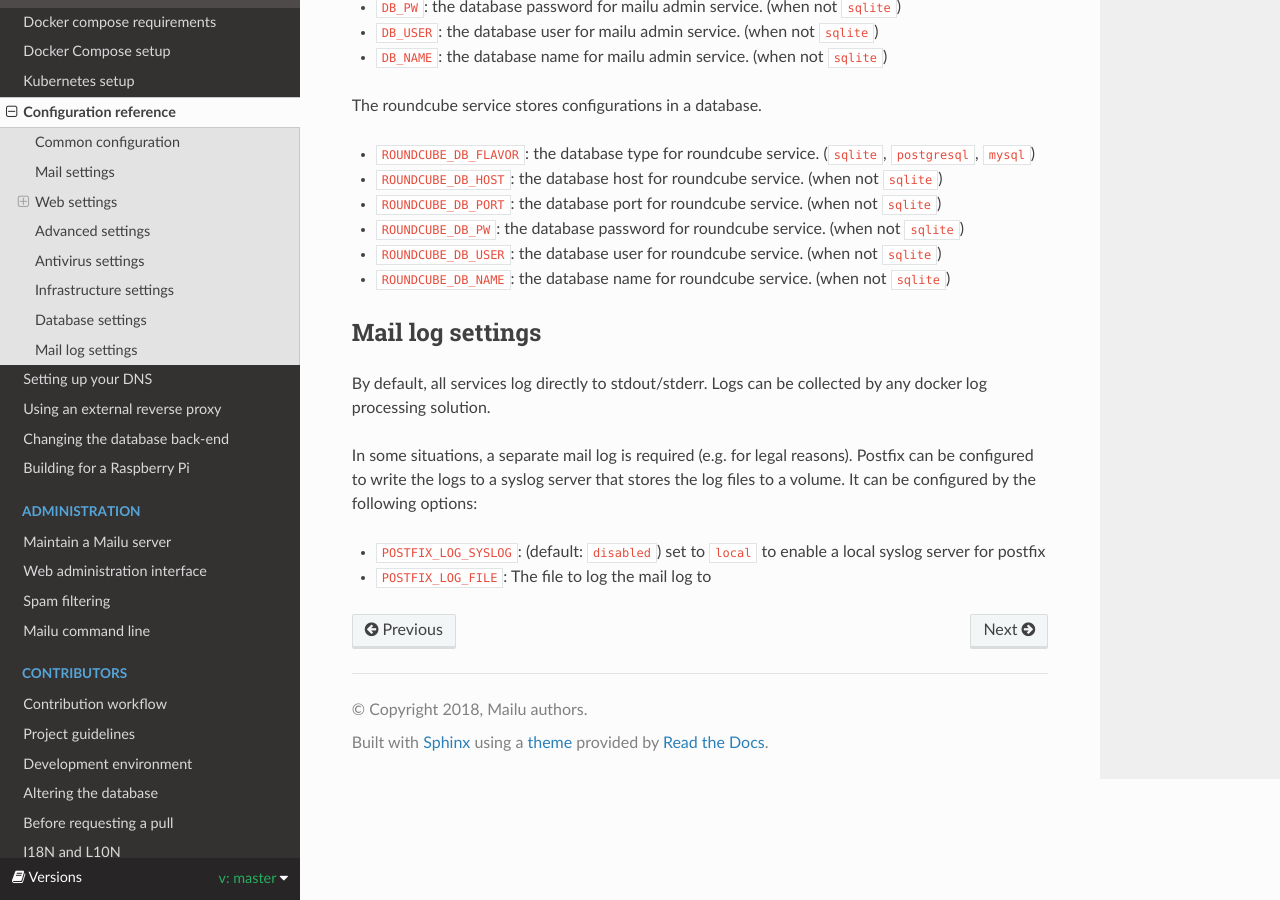
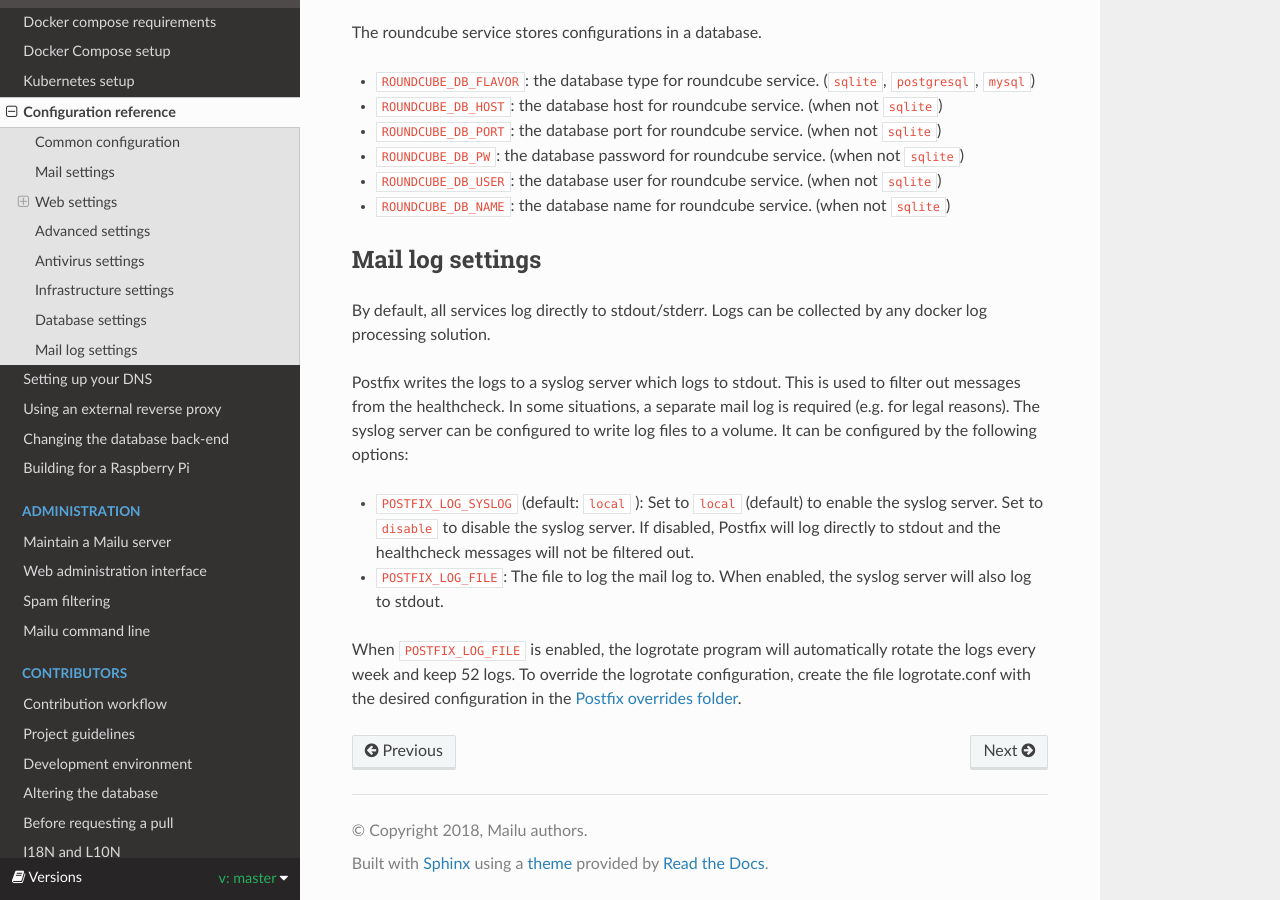
Before and after one commit to WillingDev0812/Mail-Management-Tool, a Sphinx documentation site: the page built from docs/configuration.rst, in a window 1280 px wide and 900 px high, scrolled down 5893 px. Built offline with Sphinx 7.4.7 and the Read the Docs theme 2.0.0, drawn with Linux system fonts in a browser that asks for light colours; formulas are drawn with MathJax 3; some of the changed text lies outside the part shown.

Commit message:
Add log rotation (if logging to file). Make rsyslog the default.

```diff
--- a/docs/configuration.rst
+++ b/docs/configuration.rst
@@ -270,8 +267,11 @@ Mail log settings
 
 By default, all services log directly to stdout/stderr. Logs can be collected by any docker log processing solution.
 
-In some situations, a separate mail log is required (e.g. for legal reasons). Postfix can be configured to write the logs to a
-syslog server that stores the log files to a volume. It can be configured by the following options:
+Postfix writes the logs to a syslog server which logs to stdout. This is used to filter out messages from the healthcheck.
+In some situations, a separate mail log is required (e.g. for legal reasons). The syslog server can be configured to write log files to a volume. It can be configured by the following options:
 
-- ``POSTFIX_LOG_SYSLOG``: (default: ``disabled``) set to ``local`` to enable a local syslog server for postfix
-- ``POSTFIX_LOG_FILE``: The file to log the mail log to
+- ``POSTFIX_LOG_SYSLOG`` (default: ``local`` ): Set to ``local`` (default) to enable the syslog server. Set to ``disable`` to disable the syslog server. If disabled, Postfix will log directly to stdout and the healthcheck messages will not be filtered out.
+- ``POSTFIX_LOG_FILE``: The file to log the mail log to. When enabled, the syslog server will also log to stdout.
+
+When ``POSTFIX_LOG_FILE`` is enabled, the logrotate program will automatically rotate the logs every week and keep 52 logs.
+To override the logrotate configuration, create the file logrotate.conf with the desired configuration in the :ref:`Postfix overrides folder<override-label>`.
--- a/docs/faq.rst
+++ b/docs/faq.rst
@@ -263,6 +263,7 @@ correct syntax. The following file names will be taken as override configuration
    - All ``$ROOT/overrides/postfix/*.map`` files
    - For both ``postfix.cf`` and ``postfix.master``, you need to put one configuration per line, as they are fed line-by-line
      to postfix.
+   - ``logrotate.conf`` as ``$ROOT/overrides/postfix/logrotate.conf`` - Replaces the logrotate.conf file used for rotating ``POSTFIX_LOG_FILE``.
 - `Dovecot`_ - ``dovecot.conf`` in dovecot sub-directory;
 - `Nginx`_ - All ``*.conf`` files in the ``nginx`` sub-directory;
 - `Rspamd`_ - All files in the ``rspamd`` sub-directory.
```
Also changed, not shown: other parts of docs/configuration.rst (+0 -3 lines), 4 other files.
